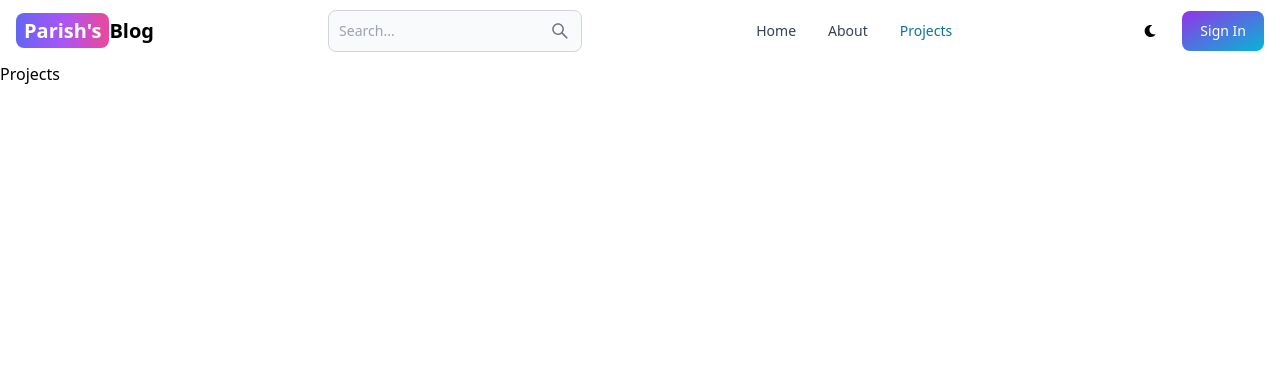
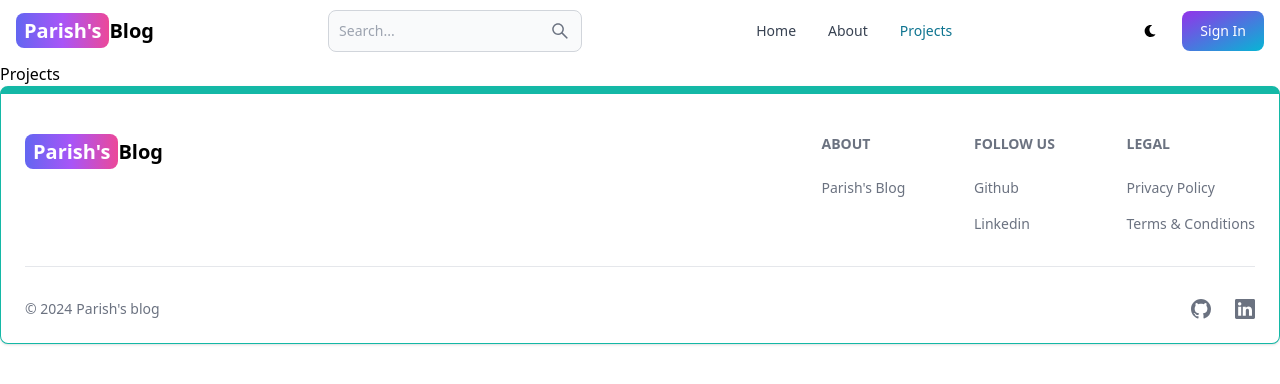
Before and after one commit to Parish-Gawari/Blog-Website, a React (Vite) app in the folder client/: page /projects in a window 1280 px wide. Shown: the top 384 px of the page. Built offline with nearby package versions, Linux system fonts and the light colour scheme.

Commit message:
Added the footer section

```diff
--- a/client/src/App.jsx
+++ b/client/src/App.jsx
@@ -6,6 +6,7 @@
 import Dashboard from "./pages/Dashboard";
 import Projects from "./pages/Projects";
 import Header from "./components/Header";
+import Footer from "./components/Footer";
 function App() {
   return (
     <BrowserRouter>
@@ -18,6 +19,7 @@
         <Route path="/dashboard" element={<Dashboard />} />
         <Route path="/projects" element={<Projects />} />
       </Routes>
+      <Footer />
     </BrowserRouter>
   );
 }
--- /dev/null
+++ b/client/src/components/Footer.jsx
@@ -0,0 +1,78 @@
+import { Footer } from "flowbite-react";
+import { Link } from "react-router-dom";
+import { BsGithub, BsLinkedin } from "react-icons/bs";
+export default function FooterCom() {
+  return (
+    <Footer container className="border border-t-8 border-teal-500">
+      <div className="w-full max-w-7xl mx-auto">
+        <div className="grid w-full justify-between sm:flex md:grid-cols-1">
+          <div className="mt-5">
+            <Link
+              to="/"
+              className="self-center whitespace-nowrap text-lg sm:text-xl font-semibold dark:text-white"
+            >
+              <span className="px-2 py-1 bg-gradient-to-r from-indigo-500 via-purple-500 to-pink-500 rounded-lg text-white">
+                Parish&#39;s
+              </span>
+              Blog
+            </Link>
+          </div>
+          <div className="grid grid-cols-2 gap-8 mt-4 sm:grid-cols-3 sm:gap-6">
+            <div>
+              <Footer.Title title="About" />
+              <Footer.LinkGroup col>
+                <Footer.Link
+                  href="/about"
+                  target="_blank"
+                  rel="noopener noreferrer"
+                >
+                  Parish&#39;s Blog
+                </Footer.Link>
+              </Footer.LinkGroup>
+            </div>
+            <div>
+              <Footer.Title title="Follow us" />
+              <Footer.LinkGroup col>
+                <Footer.Link
+                  href="https://github.com/Parish-Gawari"
+                  target="_blank"
+                  rel="noopener noreferrer"
+                >
+                  Github
+                </Footer.Link>
+                <Footer.Link href="https://www.linkedin.com/in/parish-gawari-363806219/">
+                  Linkedin
+                </Footer.Link>
+              </Footer.LinkGroup>
+            </div>
+            <div>
+              <Footer.Title title="Legal" />
+              <Footer.LinkGroup col>
+                <Footer.Link href="#">Privacy Policy</Footer.Link>
+                <Footer.Link href="#">Terms &amp; Conditions</Footer.Link>
+              </Footer.LinkGroup>
+            </div>
+          </div>
+        </div>
+        <Footer.Divider />
+        <div className="w-full sm:flex sm:items-center sm:justify-between">
+          <Footer.Copyright
+            href="#"
+            by="Parish's blog"
+            year={new Date().getFullYear()}
+          />
+          <div className="flex gap-6 sm:mt-0 mt-4 sm:justify-center">
+            <Footer.Icon
+              href="https://github.com/Parish-Gawari"
+              icon={BsGithub}
+            />
+            <Footer.Icon
+              href="https://www.linkedin.com/in/parish-gawari-363806219/"
+              icon={BsLinkedin}
+            />
+          </div>
+        </div>
+      </div>
+    </Footer>
+  );
+}
```
